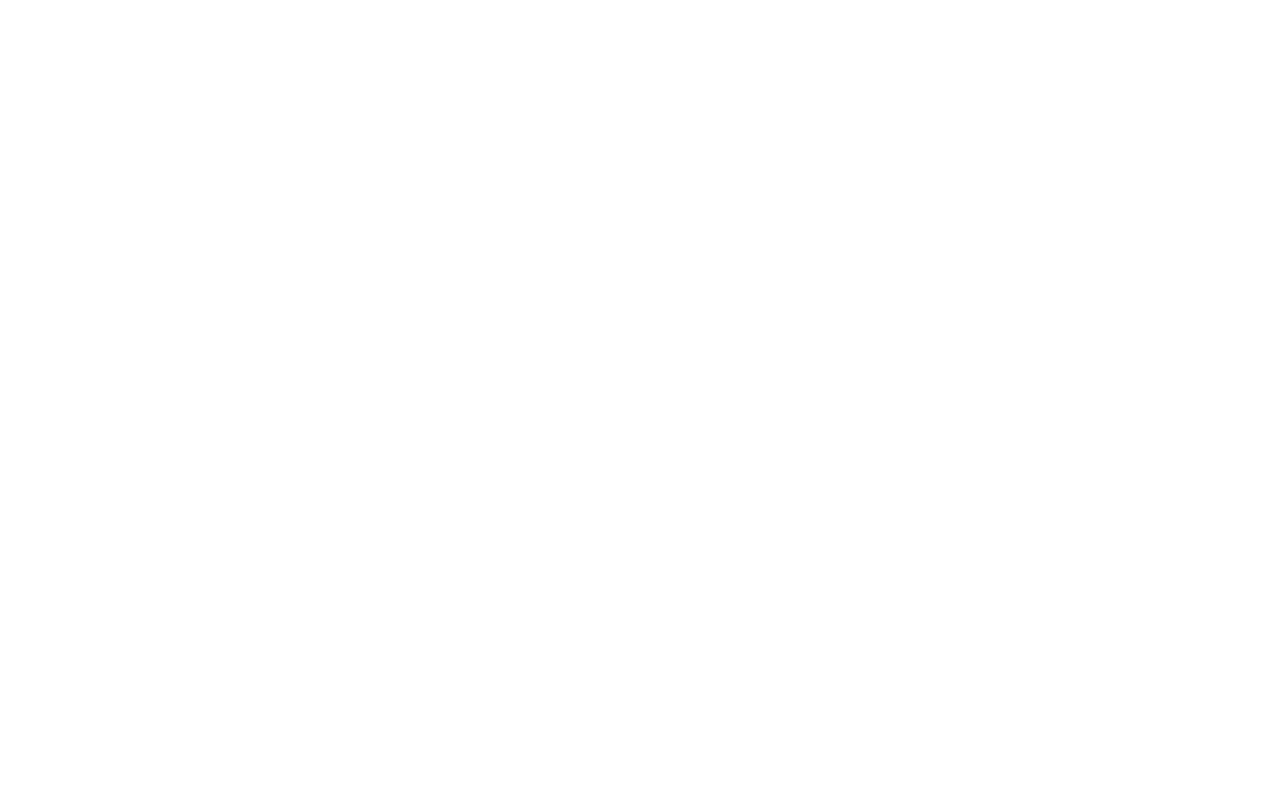
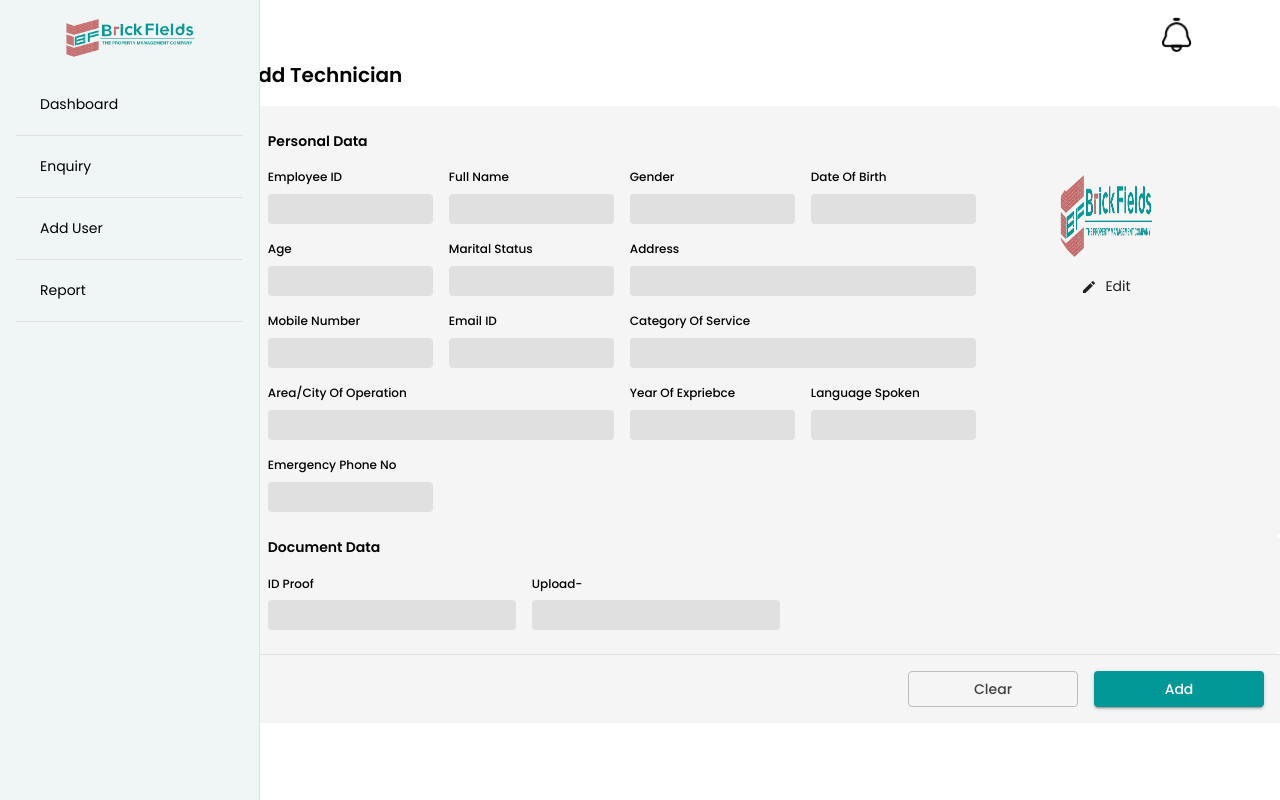
Before and after one commit to VigneshKumar9585/BrickFields-app, a React (Vite) app: page /lsp-edit in a window 1280 px wide. Before the commit this address had no page. Built offline with nearby package versions, Linux system fonts and the light colour scheme; some icons are missing.

Commit message:
lsp changed

```diff
--- a/src/App.jsx
+++ b/src/App.jsx
@@ -46,6 +46,7 @@
 
 
 import { Routes, Route } from "react-router-dom";
+import AddLsp from './LSP/AddUser/AddLsp.jsx';
 
 function App() {
 
@@ -99,8 +100,9 @@
       <Route path='/lsp-manageLSP' element={<LspManageLsp/>}/>
       <Route path='/lsp-new-enquiry' element={<LspNewEnquiry/>}/>
       <Route path='/lsp-manage-enquiry' element={<LspManageEnquiry/>}/>
-      <Route path='/lsp-edit-assgin' element={<LspEditAssign/>}/>
       <Route path='/lsp-new-edit-assgin' element={<LspNewEditAssgin/>}></Route>
+      <Route path='/lsp-edit' element={<AddLsp />} />
+
 
 
 
--- a/src/LSP/AddUser/AddLsp.jsx
+++ b/src/LSP/AddUser/AddLsp.jsx
@@ -24,8 +24,8 @@
   const location = useLocation();
 
   // ✅ Read task data if we came from edit
-  const taskData = location.state?.task || null;
-
+  const taskData =  null;
+  console.log("🚀 ~ file: AddLsp.jsx:16 ~ AddLsp ~ taskData:", taskData);
   // ✅ Manage form state
   const [formData, setFormData] = useState({
     companyName: "",
@@ -191,7 +191,7 @@
               mb: 2,
             }}
           >
-            {taskData ? "Edit LSP" : "Add LSP"}
+            {taskData ? "Edit Technician" : "Add Technician"}
           </Typography>
 
           <Box sx={{ width: "100%", maxWidth: "1190px" }}>
--- a/src/LSP/AddUser/ManageLSP.jsx
+++ b/src/LSP/AddUser/ManageLSP.jsx
@@ -42,8 +42,8 @@
   const [tasks, setTasks] = useState([
     {
   _id: "1",
-      companyName: "TechVision Pvt Ltd",
-      businessType: "Software",
+  companyName: "ComfortLiv",
+  businessType: "Owner",
   phone: "9876543210",
   email: "info@techvision.com",
   pointOfContact: "Rahul Mehta",
@@ -55,13 +55,14 @@
   documents: [
     "Aadhaar Card",
     "Degree Certificate",
-        "Experience Certificate",
-      ],
-    },
+    "Experience Certificate"
+  ]
+}
+
   ]);
 
   const handleEditClick = (task) => {
-    navigate(`/user/addLSP`, { state: { task } });
+    navigate(`/lsp-edit  `, { state: { task } });
   };
 
   const handleOpenViewDialog = (task) => {
@@ -115,7 +116,7 @@
             color="rgb(0,0,0)"
             sx={{ fontSize: { xs: "20px", md: "24px" }, fontWeight: "500" }}
           >
-            Manage LSP
+            Manage Technician
           </Typography>
 
           {/* Filter Bar */}
--- a/src/Manger/Login.jsx
+++ b/src/Manger/Login.jsx
@@ -27,6 +27,9 @@
     }else if (email === "technician@gmail.com" && password === "technician") {
       setError("");
       navigate("/technician-dashboard"); // ✅ go to dashboard if correct
+    }else if (email === "lsp@gmail.com" && password === "lsp") {
+      setError("");
+      navigate("/lsp-dashboard"); // ✅ go to dashboard if correct
     } else {
       setError("Invalid email or password");
     }
--- a/src/componts/LspNavbar.jsx
+++ b/src/componts/LspNavbar.jsx
@@ -4,6 +4,7 @@
   List,
   ListItemButton,
   ListItemText,
+  ListItemIcon,
   Collapse,
   IconButton,
   Box,
@@ -15,6 +16,7 @@
 import { NavLink, useNavigate, useLocation } from "react-router-dom";
 import MenuIcon from "@mui/icons-material/Menu";
 import DashboardIcon from "@mui/icons-material/Dashboard";
+import ManageAccountsIcon from '@mui/icons-material/ManageAccounts';
 import ReportIcon from "@mui/icons-material/Assessment";
 import SettingsIcon from "@mui/icons-material/Settings";
 import AssignmentIcon from "@mui/icons-material/Assignment";
@@ -28,7 +30,7 @@
 import ManageHistoryIcon from "@mui/icons-material/ManageHistory";
 import ExpandLessIcon from "@mui/icons-material/ExpandLess";
 import ExpandMoreIcon from "@mui/icons-material/ExpandMore";
-
+import PersonAddAltIcon from '@mui/icons-material/PersonAddAlt';
 const SidebarLayout = () => {
   const [mobileOpen, setMobileOpen] = useState(false);
   const [openKeys, setOpenKeys] = useState({
@@ -172,7 +174,7 @@
               onClick={handleDrawerToggle}
               style={activeLinkStyles}
             >
-              <NewReleasesIcon sx={{ mr: 2, color: "black" }} />
+              <NewReleasesIcon sx={{ mr: 2, color: "black", fontSize: "20px" }} />
               <ListItemText
                 primary="New Enquiry"
                 primaryTypographyProps={{ fontSize: "14px", fontWeight: 400 }}
@@ -185,7 +187,7 @@
               onClick={handleDrawerToggle}
               style={activeLinkStyles}
             >
-              <ManageHistoryIcon sx={{ mr: 2, color: "black" }} />
+              <ManageHistoryIcon sx={{ mr: 2, color: "black", fontSize: "20px" }} />
               <ListItemText
                 primary="Manage Enquiry"
                 primaryTypographyProps={{ fontSize: "14px", fontWeight: 400 }}
@@ -220,8 +222,9 @@
           {openKeys["Add User"] ? <ExpandLessIcon /> : <ExpandMoreIcon />}
         </ListItemButton>
         <Collapse in={openKeys["Add User"]} timeout="auto" unmountOnExit>
+
 <List component="div" disablePadding>
-            {["Add LSP", "Manage LSP"].map((item, idx) => (
+  {["Add Technician", "Manage Technician"].map((item, idx) => (
     <ListItemButton
       key={item}
       sx={{ pl: 4, color: "black" }}
@@ -236,6 +239,14 @@
       onClick={handleDrawerToggle}
       style={activeLinkStyles}
     >
+      <ListItemIcon sx={{ minWidth: 32, color: "black" }}>
+        {idx === 0 ? (
+          <PersonAddAltIcon sx={{ fontSize: 20 }} />
+        ) : (
+          <ManageAccountsIcon sx={{ fontSize: 20 }} />
+        )}
+      </ListItemIcon>
+
       <ListItemText
         primary={item}
         primaryTypographyProps={{ fontSize: "14px", fontWeight: 400 }}
```
Lines whose indentation alone changed are shown as unchanged.
